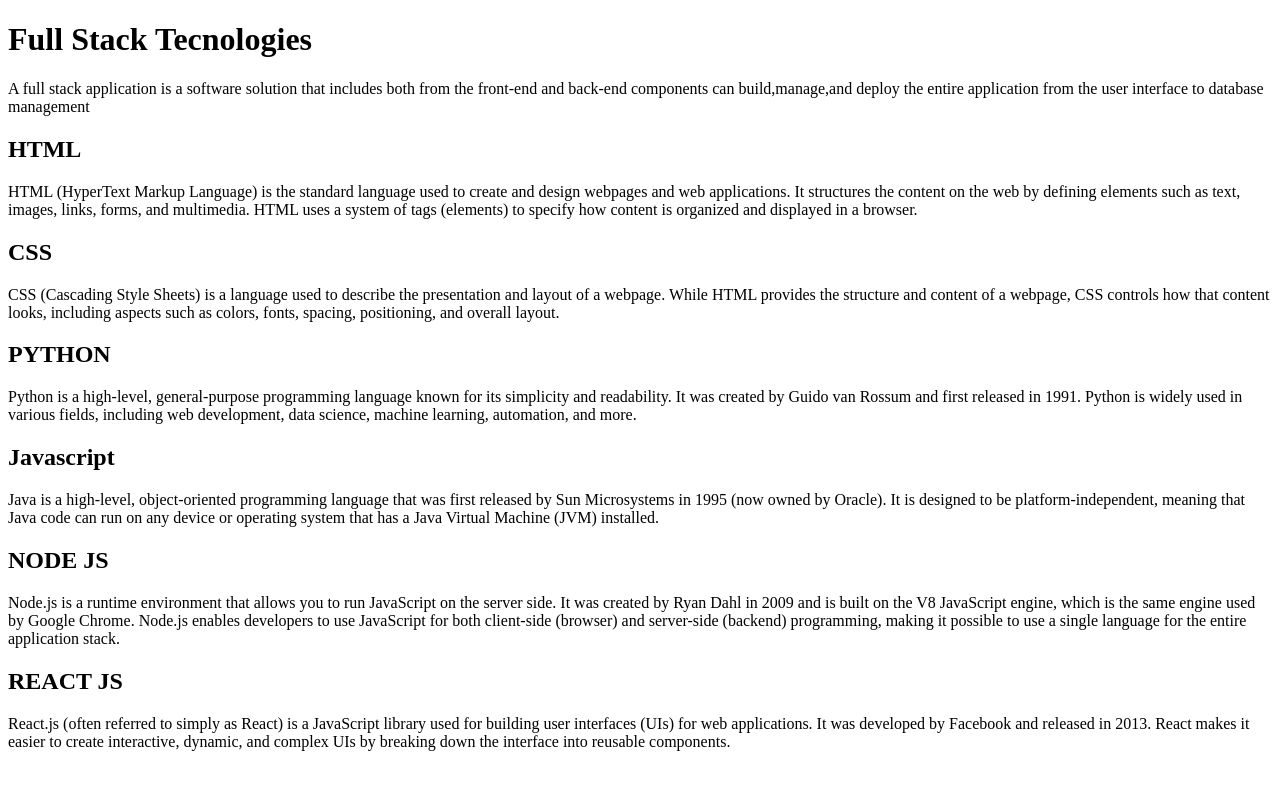
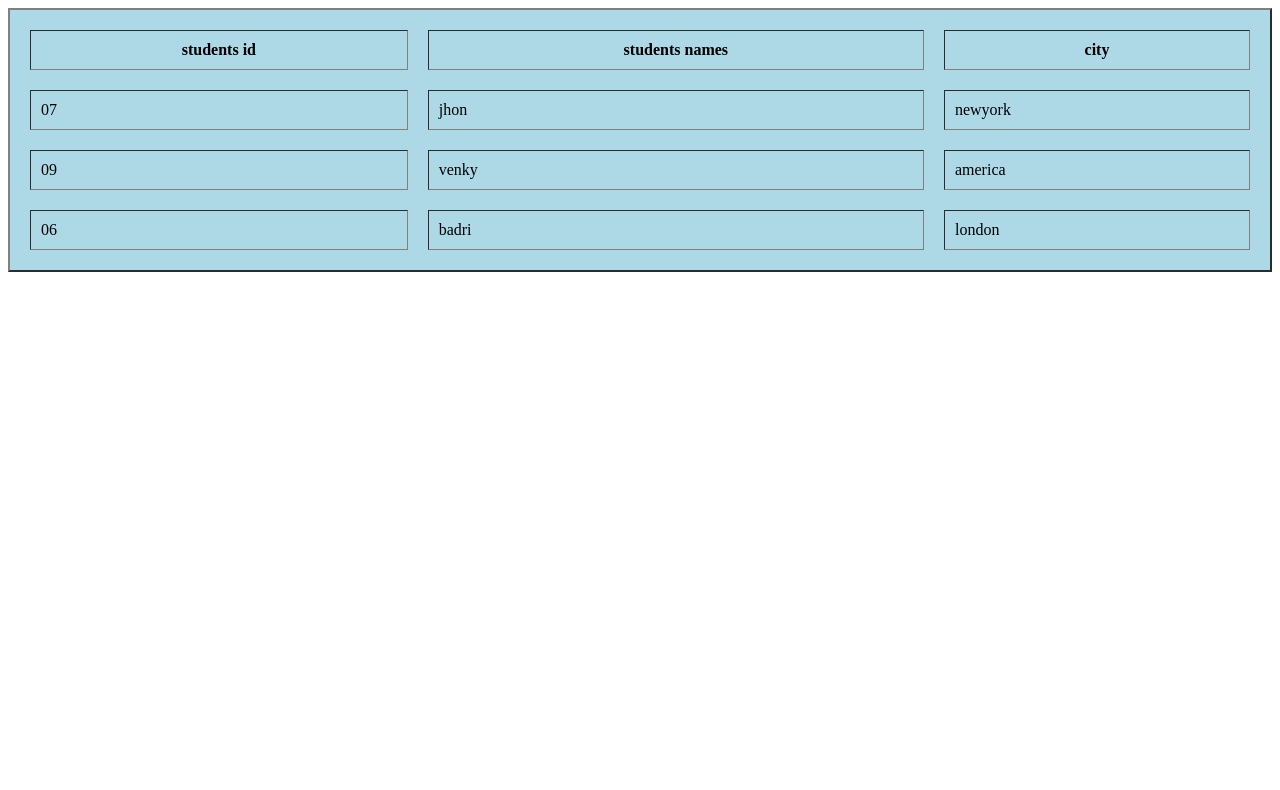
Before and after one commit to venkateshnakka96/html-31r, a plain HTML site: page index.html in a window 1280 px wide. Drawn offline with Linux system fonts and the light colour scheme.

Commit message:
Add files via upload

```diff
--- a/index.html
+++ b/index.html
@@ -1,46 +1,26 @@
-<!DOCTYPE html>
+<DOCTYPE html>
 <html>
 <head>
-<title>different tecnologies</title>
-</head>
-<body>
-<h1>Full Stack Tecnologies </h1>
-<p>A full stack application is a software solution that includes both from the
- front-end and back-end components can build,manage,and deploy the entire
- application from the user interface to database management
+<tile></title>
 
 <body>
-<h2>HTML</h2>
-<p>HTML (HyperText Markup Language) is the standard language used to create and design webpages and web applications.
-
-It structures the content on the web by defining elements such as text, images, links, forms, and multimedia.
-
-HTML uses a system of tags (elements) to specify how content is organized and displayed in a browser.
-
- </p>
-<h2>CSS</h2>
-<p>CSS (Cascading Style Sheets) is a language used to describe the presentation and layout of a webpage.
-
-While HTML provides the structure and content of a webpage, CSS controls how that content looks, including aspects such as colors, fonts, spacing, positioning, and overall layout.
-
- </p>
- </p>
-<h2>PYTHON</h2>
-<p>Python is a high-level, general-purpose programming language known for its simplicity and readability. It was created by Guido van Rossum and first released in 1991. Python is widely used in various fields, including web development, data science, machine learning, automation, and more.</p>
-<h2>Javascript</h2>
-Java is a high-level, object-oriented programming language that was first released by Sun Microsystems in 1995 (now owned by Oracle). It is designed to be platform-independent, meaning that Java code can run on any device or operating system that has a Java Virtual Machine (JVM) installed.</p>
-<h2>NODE JS</h2>
-<p>Node.js is a runtime environment that allows you to run JavaScript on the server side. It was created by Ryan Dahl in 2009 and is built on the V8 JavaScript engine, which is the same engine used by Google Chrome.
-
-Node.js enables developers to use JavaScript for both client-side (browser) and server-side (backend) programming, making it possible to use a single language for the entire application stack.
-
- </p>
-<h2>REACT JS</h2>
-<p>React.js (often referred to simply as React) is a JavaScript library used for building user interfaces (UIs) for web applications.
-
-It was developed by Facebook and released in 2013. React makes it easier to create interactive, dynamic, and complex UIs by breaking down the interface into reusable components. <p>
-
-
-
-</body>
-</html>
+<table border="2" cellpadding="10px" cellspacing="20px" width="100%px" height="10%px" bgcolor="lightblue">
+<tr>
+<th>students id</th>
+<th>students names</th>
+<th>city</th>
+</tr>
+<tr>
+<td >07</td>
+<td>jhon</td>
+<td>newyork</td>
+</tr>
+<tr>
+<td>09</td>
+<td>venky</td>
+<td>america</td>
+</tr>
+<tr>
+<td>06</td>
+<td>badri</td>
+<td>london</td>
```
